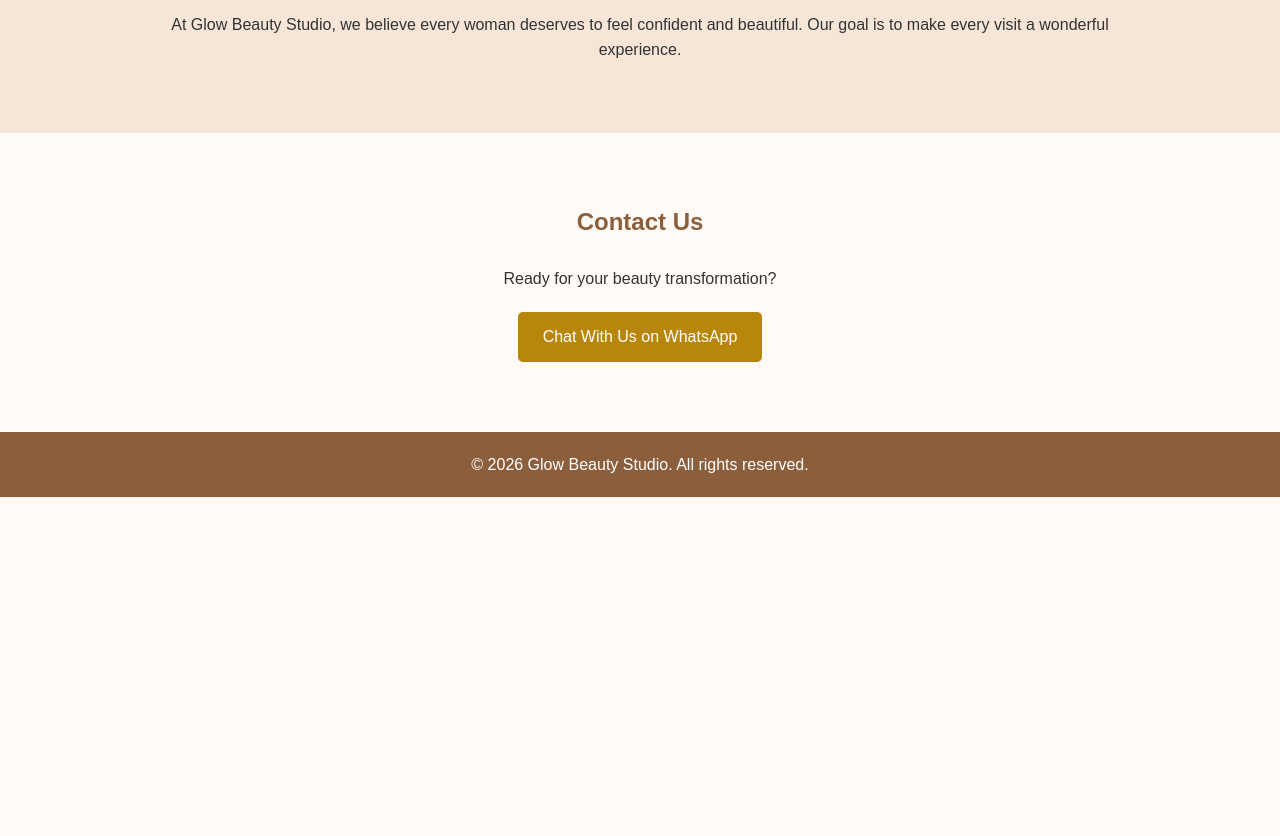
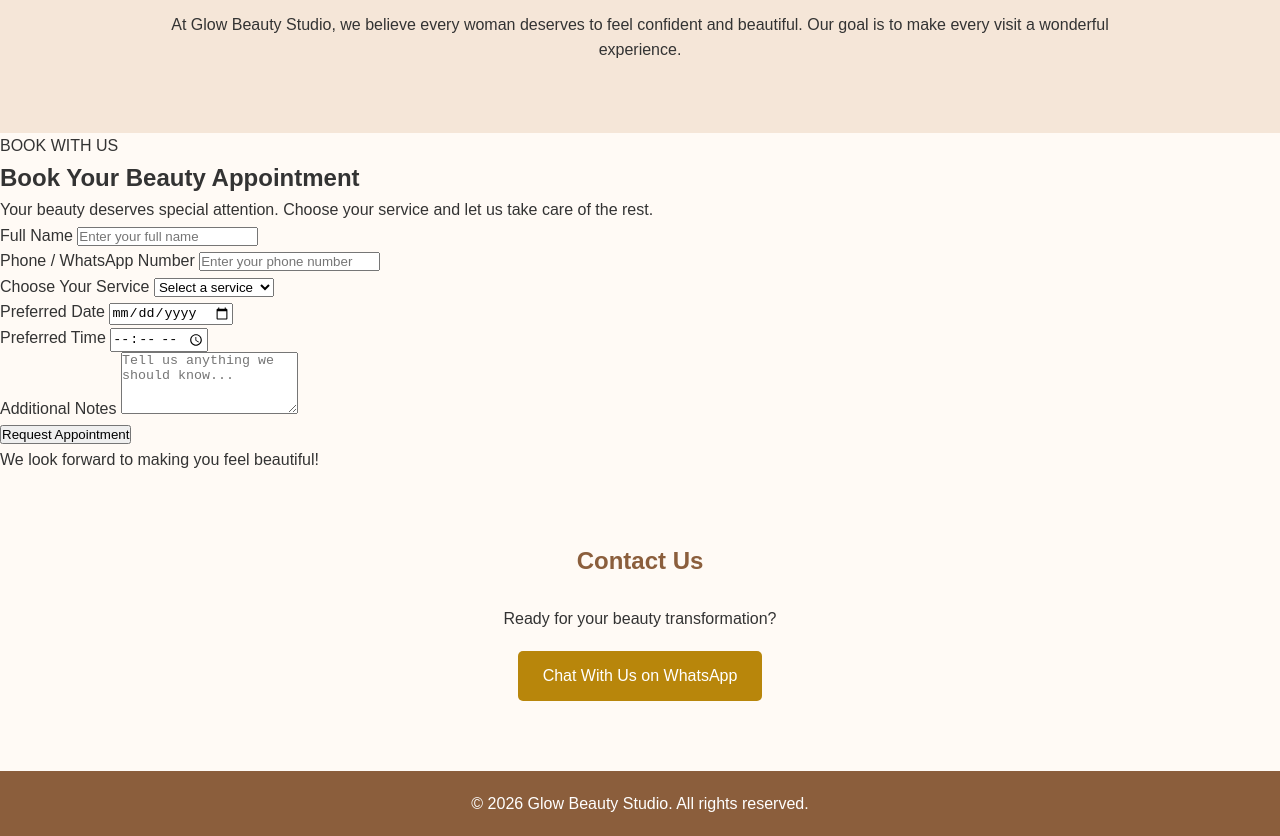
Before and after one commit to josephinead79-lab/glow-beauty-studio, a plain HTML site: page index.html in a window 1280 px wide. Shown: the part 2120-2956 px from the top of the page. Before the commit the page ends 2617 px from the top, so only its background shows below. Drawn offline with Linux system fonts and the light colour scheme.

Commit message:
Update index.html

```diff
--- a/index.html
+++ b/index.html
@@ -88,6 +88,73 @@
         </p>
     </section>
 
+<!-- Booking Section -->
+<section id="booking">
+    <div class="booking-heading">
+        <span>BOOK WITH US</span>
+        <h2>Book Your Beauty Appointment</h2>
+        <p>
+            Your beauty deserves special attention.
+            Choose your service and let us take care of the rest.
+        </p>
+    </div>
+
+    <form class="booking-form">
+
+        <div class="form-group">
+            <label for="name">Full Name</label>
+            <input type="text" id="name"
+                placeholder="Enter your full name" required>
+        </div>
+
+        <div class="form-group">
+            <label for="phone">Phone / WhatsApp Number</label>
+            <input type="tel" id="phone"
+                placeholder="Enter your phone number" required>
+        </div>
+
+        <div class="form-group">
+            <label for="service">Choose Your Service</label>
+            <select id="service" required>
+                <option value="">Select a service</option>
+                <option>Makeup</option>
+                <option>Nail Care</option>
+                <option>Facials</option>
+                <option>Lash Extensions</option>
+            </select>
+        </div>
+
+        <div class="form-row">
+            <div class="form-group">
+                <label for="date">Preferred Date</label>
+                <input type="date" id="date" required>
+            </div>
+
+            <div class="form-group">
+                <label for="time">Preferred Time</label>
+                <input type="time" id="time" required>
+            </div>
+        </div>
+
+        <div class="form-group">
+            <label for="message">Additional Notes</label>
+            <textarea id="message"
+                placeholder="Tell us anything we should know..."
+                rows="4"></textarea>
+        </div>
+
+        <button type="submit" class="booking-button">
+            Request Appointment
+        </button>
+
+        <p class="booking-note">
+            We look forward to making you feel beautiful!
+        </p>
+
+<p id="booking-success" class="booking-success" hidden></p>
+    </form>
+</section>
+
     <section id="contact">
         <h2>Contact Us</h2>
         <p>Ready for your beauty transformation?</p>
@@ -97,6 +164,6 @@
     <footer>
         <p>&copy; 2026 Glow Beauty Studio. All rights reserved.</p>
     </footer>
-
+<script src="script.js"></script>
 </body>
 </html>
```
